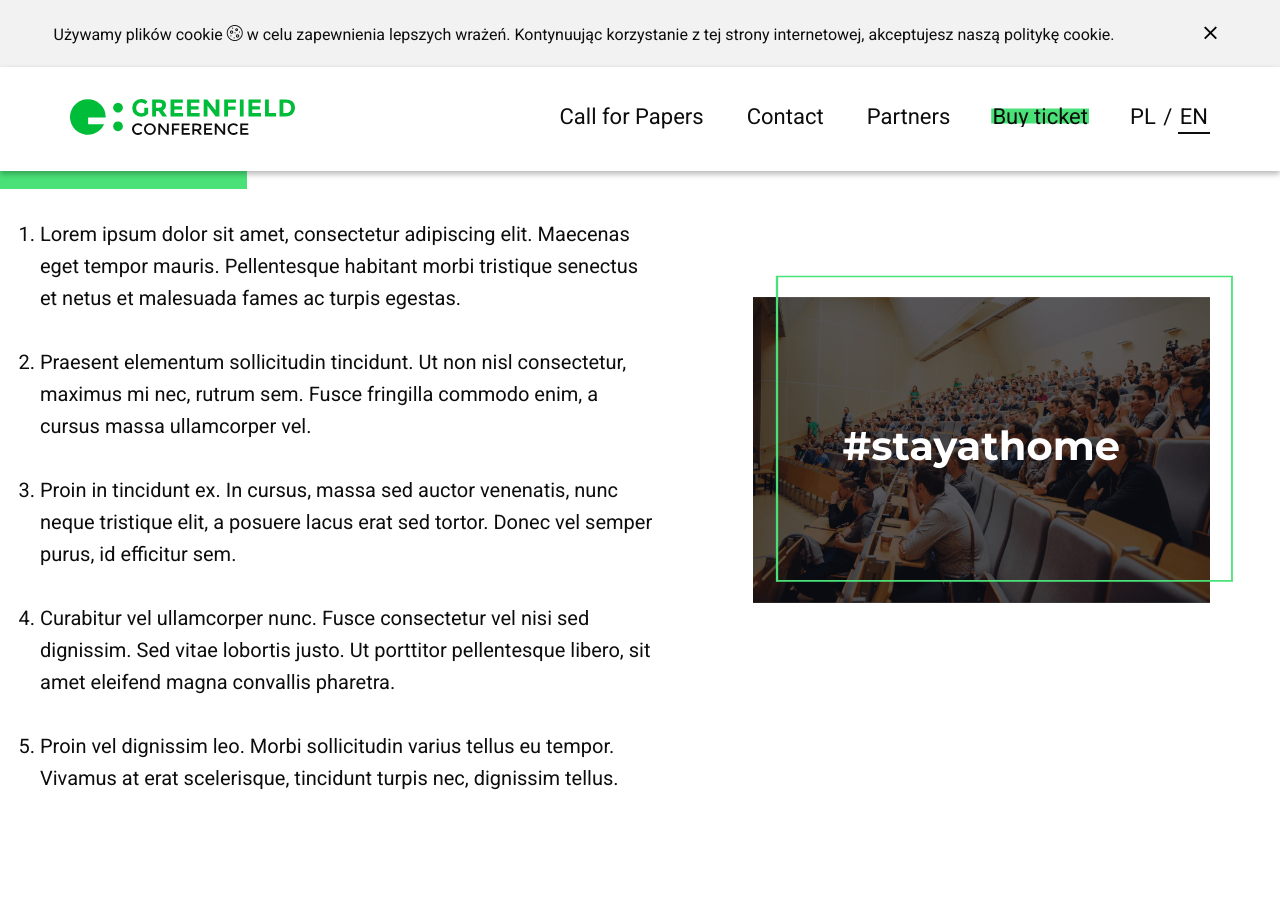
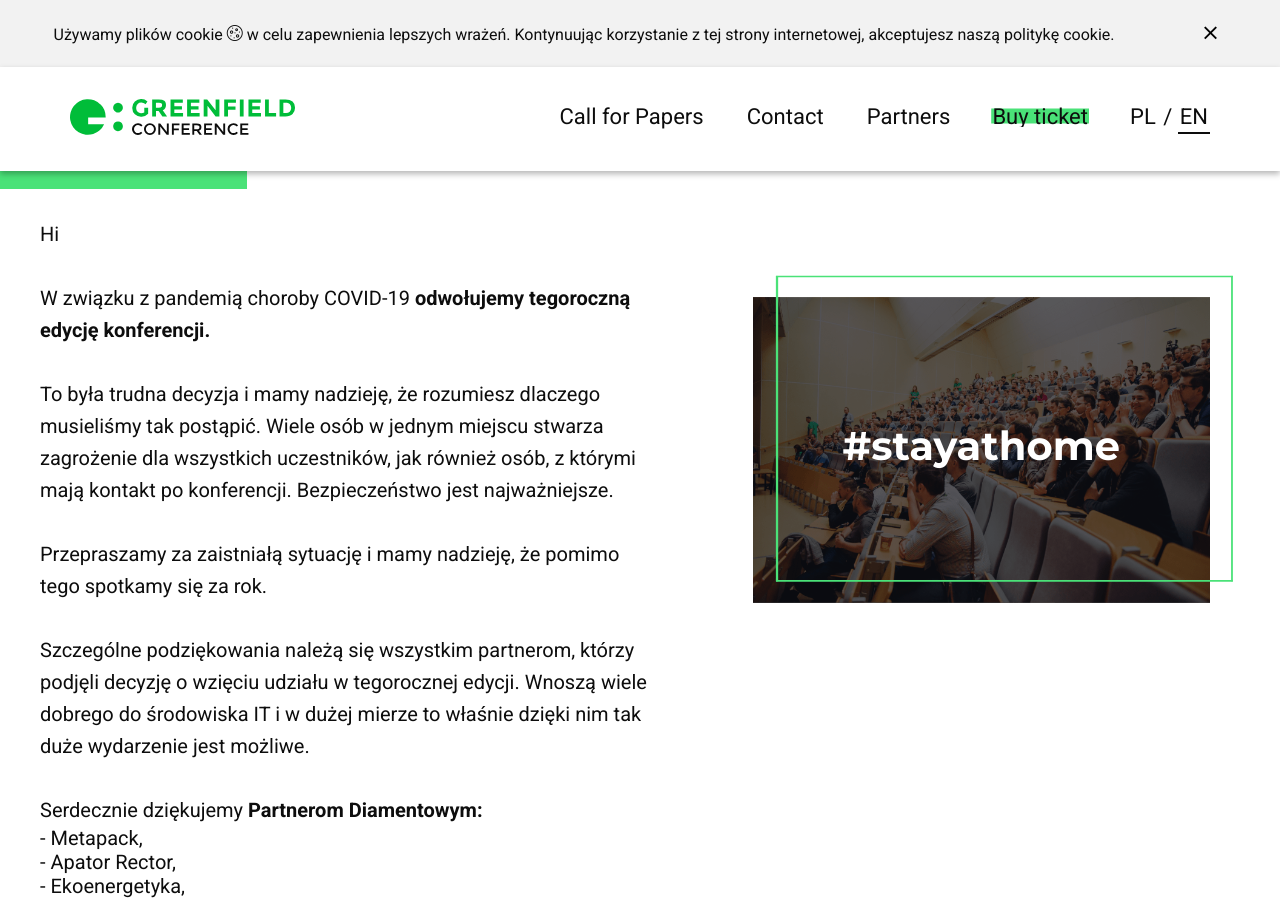
Before and after one commit to freud/GreenfieldConf, a Jekyll site: the page built from pages/covid-19.html, in a window 1280 px wide and 900 px high, scrolled down 303 px. Built offline with Jekyll 4.4.1, drawn with Linux system fonts in a browser that asks for light colours; some web fonts are replaced; some of the changed text lies outside the part shown.

Commit message:
Added new text

```diff
--- a/_data/translations.yml
+++ b/_data/translations.yml
@@ -12,6 +12,8 @@ global:
         privacy_policy:
             url: /privacy-policy
             text: Privacy Policy
+        covid19:
+            url: /covid-19
         all_rights_reserved: Greenfield Conference - all rights reserved.
         button_buy: Buy ticket
         buy_tickets: /#tickets
@@ -38,6 +40,8 @@ global:
         privacy_policy:
             url: /pl/polityka-prywatnosci
             text: Polityka prywatności
+        covid19:
+            url: /pl/covid-19
         all_rights_reserved: Greenfield Conference - wszelkie prawa zastrzeżone.
         button_buy: Kup bilet
         buy_tickets: /pl/#tickets
@@ -351,19 +355,43 @@ covid-19:
         covid19_alert: Coronavirus alert
         covid19_alert_desc: This year's edition is <span class="important">cancelled</span> due to the coronavirus alert
 
-        content_covid19_pt_1: Lorem ipsum dolor sit amet, consectetur adipiscing elit. Maecenas eget tempor mauris. Pellentesque habitant morbi tristique senectus et netus et malesuada fames ac turpis egestas.
-        content_covid19_pt_2: Praesent elementum sollicitudin tincidunt. Ut non nisl consectetur, maximus mi nec, rutrum sem. Fusce fringilla commodo enim, a cursus massa ullamcorper vel.
-        content_covid19_pt_3: Proin in tincidunt ex. In cursus, massa sed auctor venenatis, nunc neque tristique elit, a posuere lacus erat sed tortor. Donec vel semper purus, id efficitur sem.
-        content_covid19_pt_4: Curabitur vel ullamcorper nunc. Fusce consectetur vel nisi sed dignissim. Sed vitae lobortis justo. Ut porttitor pellentesque libero, sit amet eleifend magna convallis pharetra.
-        content_covid19_pt_5: Proin vel dignissim leo. Morbi sollicitudin varius tellus eu tempor. Vivamus at erat scelerisque, tincidunt turpis nec, dignissim tellus.
+        content_covid19_line1: Hi
+        content_covid19_line2: W związku z pandemią choroby COVID-19 <b>odwołujemy tegoroczną edycję konferencji.</b>
+        content_covid19_line3: To była trudna decyzja i mamy nadzieję, że rozumiesz dlaczego musieliśmy tak postąpić. Wiele osób w jednym miejscu stwarza zagrożenie dla wszystkich uczestników, jak również osób, z którymi mają kontakt po konferencji. Bezpieczeństwo jest najważniejsze.
+        content_covid19_line4: Przepraszamy za zaistniałą sytuację i mamy nadzieję, że pomimo tego spotkamy się za rok.
+        content_covid19_line5: Szczególne podziękowania należą się wszystkim partnerom, którzy podjęli decyzję o wzięciu udziału w tegorocznej edycji. Wnoszą wiele dobrego do środowiska IT i w dużej mierze to właśnie dzięki nim tak duże wydarzenie jest możliwe.
+        content_covid19_line6: 'Serdecznie dziękujemy <b>Partnerom Diamentowym:</b>'
+        content_covid19_pt_1: Metapack,
+        content_covid19_pt_2: Apator Rector,
+        content_covid19_pt_3: Ekoenergetyka,
+        content_covid19_line7: 'jak również Partnerom Złotym: firmie abilet.pl, expondo.pl, GlobalLogic, oraz wszystkim partnerom medialnym, dzięki którym było o nas głośno i mogliśmy liczyć na gości nie tylko z Zielonej Góry.'
+        content_covid19_line8: Równie mocno chcielibyśmy podziękować prelegentom, którzy mieli u nas wystąpić (znajdziecie ich na https://greenfieldconf.pl/), oraz tym, którzy wysłali swoje zgłoszenia w ramach Call For Papers.
+        content_covid19_line9: To jednak nie jest koniec konferencji, a jedynie dłuższa przerwa, która ma przyczynić się do stabilizacji sytuacji na całym świecie i dlatego...
+        content_covid19_line10: 'Śledźcie nas na naszych social mediach:'
+        content_covid19_fb: Facebook
+        content_covid19_twitter: Twitter
+        content_covid19_line11: Tymczasem do zobaczenia na kolejnej edycji konferencji Greenfield 2021!
+        content_covid19_line12: Best Regards,<br>Greenfield Team
 
     pl:
         stayathome_tag: '#zostanwdomu'
         covid19_alert: Ostrzeżenie dot. Coronavirusa
         covid19_alert_desc: Tegoroczna edycja została <span class="important">odwołana</span> z uwagi na ostrzeżenie dotyczące coronavirusa
 
-        content_covid19_pt_1: Lorem ipsum dolor sit amet, consectetur adipiscing elit. Maecenas eget tempor mauris. Pellentesque habitant morbi tristique senectus et netus et malesuada fames ac turpis egestas.
-        content_covid19_pt_2: Praesent elementum sollicitudin tincidunt. Ut non nisl consectetur, maximus mi nec, rutrum sem. Fusce fringilla commodo enim, a cursus massa ullamcorper vel.
-        content_covid19_pt_3: Proin in tincidunt ex. In cursus, massa sed auctor venenatis, nunc neque tristique elit, a posuere lacus erat sed tortor. Donec vel semper purus, id efficitur sem.
-        content_covid19_pt_4: Curabitur vel ullamcorper nunc. Fusce consectetur vel nisi sed dignissim. Sed vitae lobortis justo. Ut porttitor pellentesque libero, sit amet eleifend magna convallis pharetra.
-        content_covid19_pt_5: Proin vel dignissim leo. Morbi sollicitudin varius tellus eu tempor. Vivamus at erat scelerisque, tincidunt turpis nec, dignissim tellus.
+        content_covid19_line1: Cześć
+        content_covid19_line2: W związku z pandemią choroby COVID-19 <b>odwołujemy tegoroczną edycję konferencji.</b>
+        content_covid19_line3: To była trudna decyzja i mamy nadzieję, że rozumiesz dlaczego musieliśmy tak postąpić. Wiele osób w jednym miejscu stwarza zagrożenie dla wszystkich uczestników, jak również osób, z którymi mają kontakt po konferencji. Bezpieczeństwo jest najważniejsze.
+        content_covid19_line4: Przepraszamy za zaistniałą sytuację i mamy nadzieję, że pomimo tego spotkamy się za rok.
+        content_covid19_line5: Szczególne podziękowania należą się wszystkim partnerom, którzy podjęli decyzję o wzięciu udziału w tegorocznej edycji. Wnoszą wiele dobrego do środowiska IT i w dużej mierze to właśnie dzięki nim tak duże wydarzenie jest możliwe.
+        content_covid19_line6: 'Serdecznie dziękujemy <b>Partnerom Diamentowym:</b>'
+        content_covid19_pt_1: Metapack,
+        content_covid19_pt_2: Apator Rector,
+        content_covid19_pt_3: Ekoenergetyka,
+        content_covid19_line7: 'jak również Partnerom Złotym: firmie abilet.pl, expondo.pl, GlobalLogic, oraz wszystkim partnerom medialnym, dzięki którym było o nas głośno i mogliśmy liczyć na gości nie tylko z Zielonej Góry.'
+        content_covid19_line8: Równie mocno chcielibyśmy podziękować prelegentom, którzy mieli u nas wystąpić (znajdziecie ich na https://greenfieldconf.pl/), oraz tym, którzy wysłali swoje zgłoszenia w ramach Call For Papers.
+        content_covid19_line9: To jednak nie jest koniec konferencji, a jedynie dłuższa przerwa, która ma przyczynić się do stabilizacji sytuacji na całym świecie i dlatego...
+        content_covid19_line10: 'Śledźcie nas na naszych social mediach:'
+        content_covid19_fb: Facebook
+        content_covid19_twitter: Twitter
+        content_covid19_line11: Tymczasem do zobaczenia na kolejnej edycji konferencji Greenfield 2021!
+        content_covid19_line12: Pozdrawiamy,<br>Zespół Greenfield
--- a/_includes/covid-19.html
+++ b/_includes/covid-19.html
@@ -19,23 +19,51 @@
 
                 <div class="section content-text pb-0 pt-0">
                     <div class="feature" data-index="2">
-                        <ol>
-                            <li class="p mb-32">
-                                {{include.t.content_covid19_pt_1}}
-                            </li>
-                            <li class="p mb-32">
-                                {{include.t.content_covid19_pt_2}}
-                            </li>
-                            <li class="p mb-32">
-                                {{include.t.content_covid19_pt_3}}
-                            </li>
-                            <li class="p mb-32">
-                                {{include.t.content_covid19_pt_4}}
-                            </li>
-                            <li class="p mb-32">
-                                {{include.t.content_covid19_pt_5}}
-                            </li>
-                        </ol>
+                        <p class="mb-32">
+                            {{include.t.content_covid19_line1}}
+                        </p>
+                        <p class="mb-32">
+                            {{include.t.content_covid19_line2}}
+                        </p>
+                        <p class="mb-32">
+                            {{include.t.content_covid19_line3}}
+                        </p>
+                        <p class="mb-32">
+                            {{include.t.content_covid19_line4}}
+                        </p>
+                        <p class="mb-32">
+                            {{include.t.content_covid19_line5}}
+                        </p>
+                        <p class="mb-0">
+                            {{include.t.content_covid19_line6}}
+                            <ul>
+                                <li>{{include.t.content_covid19_pt_1}}</li>
+                                <li>{{include.t.content_covid19_pt_2}}</li>
+                                <li>{{include.t.content_covid19_pt_3}}</li>
+                            </ul>
+                        </p>
+                        <p class="mb-32">
+                            {{include.t.content_covid19_line7}}
+                        </p>
+                        <p class="mb-32">
+                            {{include.t.content_covid19_line8}}
+                        </p>
+                        <p class="mb-32">
+                            {{include.t.content_covid19_line9}}
+                        </p>
+                        <p class="mb-0">
+                            {{include.t.content_covid19_line10}}
+                            <ul>
+                                <li>{{include.t.content_covid19_fb}}</li>
+                                <li>{{include.t.content_covid19_twitter}}</li>
+                            </ul>
+                        </p>
+                        <p class="mb-32">
+                            <b>{{include.t.content_covid19_line11}}</b>
+                        </p>
+                        <p class="mb-32">
+                            {{include.t.content_covid19_line12}}
+                        </p>
                     </div>
                 </div>
                 <div class="section pt-0"></div>
```
